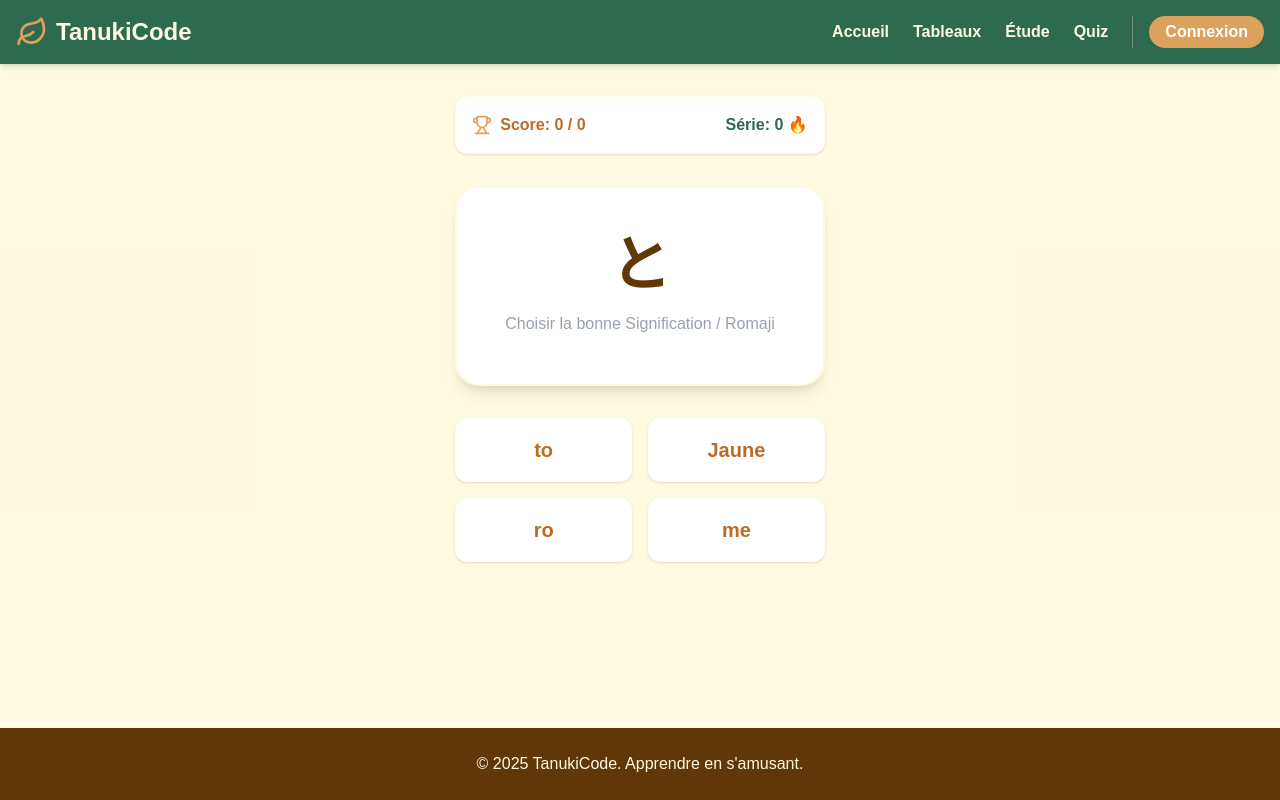
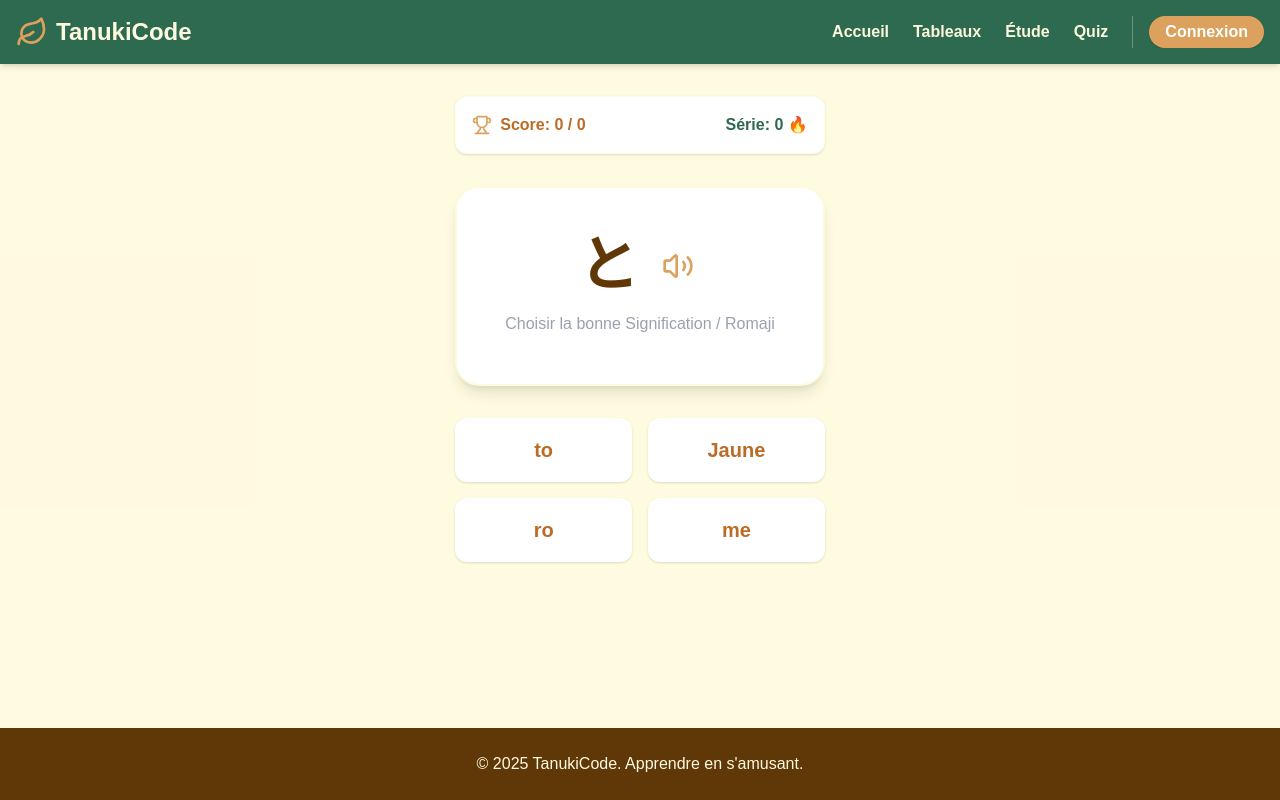
Before and after one commit to Fbrend23/TanukiCode, a Vue app: page /quiz in a window 1280 px wide. Built offline with nearby package versions, Linux system fonts and the light colour scheme; no server answers; the HTML template or start-up script is replaced by a standard one.

Commit message:
feat: integrate audio pronunciation into Kana, Study, and Quiz views

```diff
--- a/src/views/KanaChartView.vue
+++ b/src/views/KanaChartView.vue
@@ -1,10 +1,18 @@
 <script setup lang="ts">
 import { ref, computed } from 'vue';
 import { hiragana, katakana } from '@/data/kana';
+import { speakJapanese } from '@/utils/audio';
+import { Volume2 } from 'lucide-vue-next';
 
 const mode = ref<'hiragana' | 'katakana'>('hiragana');
 
 const currentKana = computed(() => mode.value === 'hiragana' ? hiragana : katakana);
+
+function playSound(char: string) {
+    if (char) {
+        speakJapanese(char);
+    }
+}
 </script>
 
 <template>
@@ -25,13 +33,18 @@ const currentKana = computed(() => mode.value === 'hiragana' ? hiragana : kataka
 
         <!-- Grid -->
         <div class="grid grid-cols-5 gap-2 md:gap-4 max-w-2xl w-full p-4">
-            <div v-for="(item, index) in currentKana" :key="index"
-                class="aspect-square flex flex-col items-center justify-center bg-white rounded-xl shadow-sm border border-tanuki-beige/50 hover:shadow-md hover:border-tanuki-gold transition-all cursor-pointer group">
+            <div v-for="(item, index) in currentKana" :key="index" @click="playSound(item.char)"
+                class="aspect-square flex flex-col items-center justify-center bg-white rounded-xl shadow-sm border border-tanuki-beige/50 hover:shadow-md hover:border-tanuki-gold transition-all cursor-pointer group relative overflow-hidden">
                 <template v-if="item.char">
                     <span
                         class="text-3xl font-bold text-tanuki-brown-dark group-hover:scale-110 transition-transform">{{
                             item.char }}</span>
                     <span class="text-sm text-gray-400 group-hover:text-tanuki-gold mt-1">{{ item.romaji }}</span>
+
+                    <!-- Audio Icon Overlay -->
+                    <div class="absolute top-1 right-1 opacity-0 group-hover:opacity-100 transition-opacity">
+                        <Volume2 class="w-3 h-3 text-tanuki-gold/50" />
+                    </div>
                 </template>
             </div>
         </div>
--- a/src/views/QuizView.vue
+++ b/src/views/QuizView.vue
@@ -2,7 +2,8 @@
 import { ref, computed } from 'vue';
 import { hiragana, katakana, type KanaChar } from '@/data/kana';
 import { vocabulary, type VocabularyWord } from '@/data/vocabulary';
-import { Check, X, Trophy } from 'lucide-vue-next';
+import { Check, X, Trophy, Volume2 } from 'lucide-vue-next';
+import { speakJapanese } from '@/utils/audio';
 
 type QuizItem = (KanaChar | VocabularyWord) & { romaji?: string; meaning?: string };
 
@@ -78,6 +79,10 @@ function getAnswerText(item: QuizItem) {
     if ('meaning' in item && item.meaning) return item.meaning;
     return item.romaji || '';
 }
+
+function playSound() {
+    speakJapanese(getDisplayText(currentQuestion.value));
+}
 </script>
 
 <template>
@@ -93,9 +98,15 @@ function getAnswerText(item: QuizItem) {
         </div>
 
         <div
-            class="bg-white p-6 md:p-12 rounded-3xl shadow-lg border-2 border-tanuki-beige w-full text-center mb-8 relative overflow-hidden">
-            <div class="text-4xl md:text-6xl font-bold text-tanuki-brown-dark mb-4 break-words">{{
-                getDisplayText(currentQuestion) }}</div>
+            class="bg-white p-6 md:p-12 rounded-3xl shadow-lg border-2 border-tanuki-beige w-full text-center mb-8 relative overflow-hidden group">
+            <div class="flex items-center justify-center gap-4 mb-4">
+                <div class="text-4xl md:text-6xl font-bold text-tanuki-brown-dark break-words">{{
+                    getDisplayText(currentQuestion) }}</div>
+
+                <button @click="playSound" class="p-2 rounded-full hover:bg-tanuki-beige/50 text-tanuki-gold transition-all transform active:scale-90" title="Ecouter">
+                    <Volume2 class="w-8 h-8" />
+                </button>
+            </div>
             <p class="text-gray-400">Choisir la bonne Signification / Romaji</p>
 
             <!-- Feedback Overlay -->
--- a/src/views/StudyView.vue
+++ b/src/views/StudyView.vue
@@ -2,7 +2,8 @@
 import { ref, computed, watch } from 'vue';
 import { hiragana, katakana, type KanaChar } from '@/data/kana';
 import { vocabulary, type VocabularyWord } from '@/data/vocabulary';
-import { RefreshCw } from 'lucide-vue-next';
+import { RefreshCw, Volume2 } from 'lucide-vue-next';
+import { speakJapanese } from '@/utils/audio';
 
 type CardData = (KanaChar | VocabularyWord) & { romaji?: string; meaning?: string };
 
@@ -53,6 +54,14 @@ function nextCard() {
 
 function flipCard() {
     isFlipped.value = !isFlipped.value;
+    if (isFlipped.value) {
+        speakJapanese(frontText.value);
+    }
+}
+
+function playSound(e?: Event) {
+    if (e) e.stopPropagation();
+    speakJapanese(frontText.value);
 }
 </script>
 
@@ -89,6 +98,12 @@ function flipCard() {
                             frontText }}</span>
                         <!-- Show reading for vocab on front if needed, or keeping it hidden -->
                     </div>
+
+                    <!-- Audio Button -->
+                    <button @click="playSound" class="absolute top-4 right-4 p-2 rounded-full hover:bg-tanuki-beige/50 text-tanuki-gold transition-colors">
+                        <Volume2 class="w-6 h-6" />
+                    </button>
+
                     <span class="absolute bottom-4 text-gray-400 text-sm">Appuyer pour révéler</span>
                 </div>
 
```
